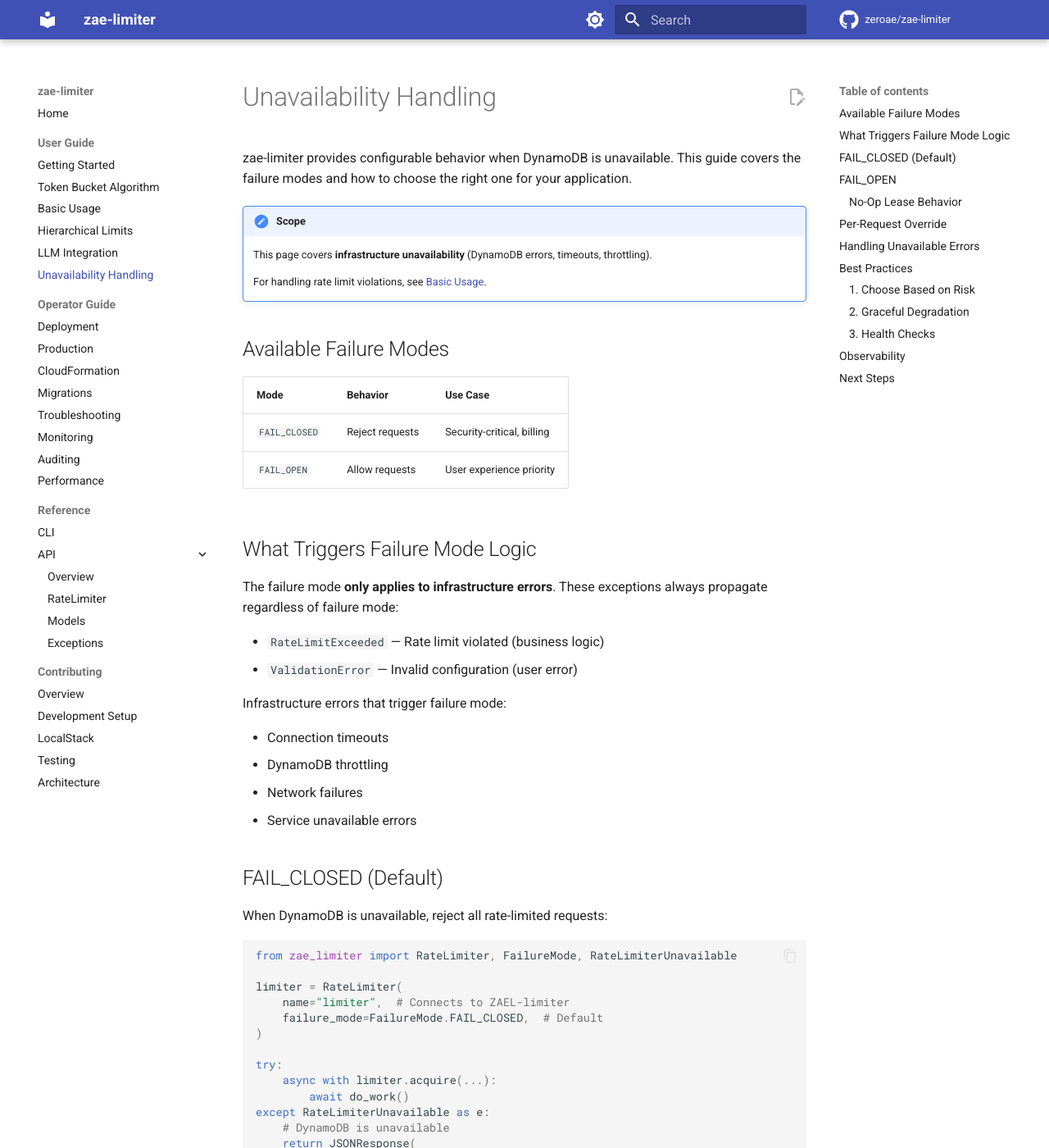
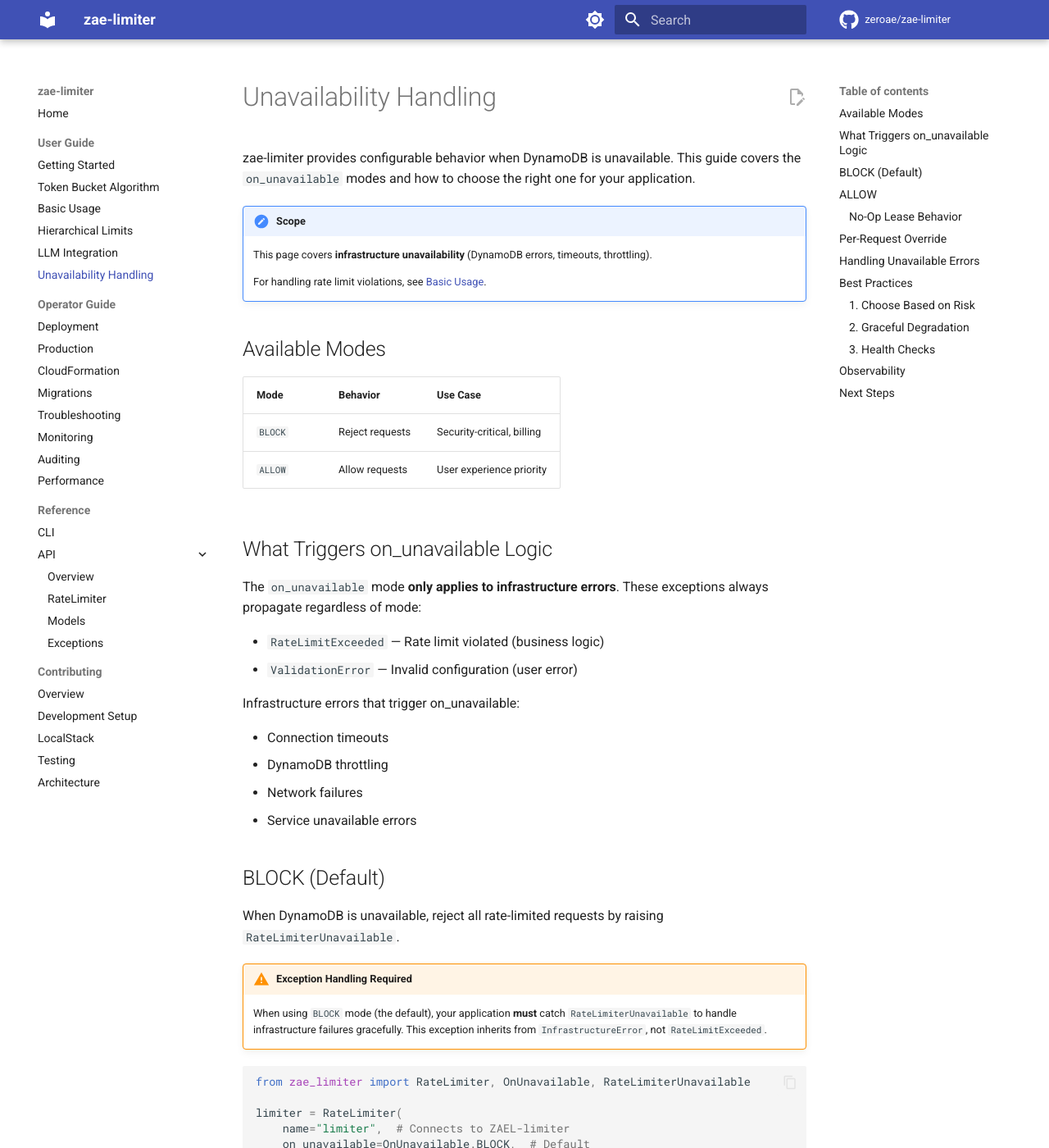
Before and after one commit to zeroae/zae-limiter, an MkDocs documentation site: the page built from docs/guide/unavailability.md, in a window 1280 px wide and 1400 px high. Shown: the whole window at 82% size. Built offline with MkDocs 1.6.1 and Material for MkDocs 9.7.7, drawn with Linux system fonts in a browser that asks for light colours; comment, search, counter and statistics services are not loaded; the version menu is left out; some of the changed text lies outside the part shown.

Commit message:
♻️ refactor(limiter): rename FailureMode to OnUnavailable
BREAKING CHANGE: Rename API for better clarity and semantic correctness.

API changes:
- `FailureMode` enum → `OnUnavailable`
- `FAIL_OPEN` → `ALLOW`
- `FAIL_CLOSED` → `BLOCK`
- `failure_mode` parameter → `on_unavailable`

Exception hierarchy change:
- `RateLimiterUnavailable` now inherits from `InfrastructureError`
  instead of `RateLimitError` (it's an infrastructure issue, not a
  rate limit violation)

The new names follow event handler conventions (on_error, on_timeout)
and clearly communicate "what happens when the service is unavailable."

Closes #125

Co-Authored-By: Claude Opus 4.5 <noreply@anthropic.com>

````diff
--- a/docs/guide/unavailability.md
+++ b/docs/guide/unavailability.md
@@ -1,50 +1,53 @@
 # Unavailability Handling
 
-zae-limiter provides configurable behavior when DynamoDB is unavailable. This guide covers the failure modes and how to choose the right one for your application.
+zae-limiter provides configurable behavior when DynamoDB is unavailable. This guide covers the `on_unavailable` modes and how to choose the right one for your application.
 
 !!! note "Scope"
     This page covers **infrastructure unavailability** (DynamoDB errors, timeouts, throttling).
 
     For handling rate limit violations, see [Basic Usage](basic-usage.md#error-handling).
 
-## Available Failure Modes
+## Available Modes
 
 | Mode | Behavior | Use Case |
 |------|----------|----------|
-| `FAIL_CLOSED` | Reject requests | Security-critical, billing |
-| `FAIL_OPEN` | Allow requests | User experience priority |
+| `BLOCK` | Reject requests | Security-critical, billing |
+| `ALLOW` | Allow requests | User experience priority |
 
-## What Triggers Failure Mode Logic
+## What Triggers on_unavailable Logic
 
-The failure mode **only applies to infrastructure errors**. These exceptions always propagate regardless of failure mode:
+The `on_unavailable` mode **only applies to infrastructure errors**. These exceptions always propagate regardless of mode:
 
 - `RateLimitExceeded` — Rate limit violated (business logic)
 - `ValidationError` — Invalid configuration (user error)
 
-Infrastructure errors that trigger failure mode:
+Infrastructure errors that trigger on_unavailable:
 
 - Connection timeouts
 - DynamoDB throttling
 - Network failures
 - Service unavailable errors
 
-## FAIL_CLOSED (Default)
+## BLOCK (Default)
 
-When DynamoDB is unavailable, reject all rate-limited requests:
+When DynamoDB is unavailable, reject all rate-limited requests by raising `RateLimiterUnavailable`.
+
+!!! warning "Exception Handling Required"
+    When using `BLOCK` mode (the default), your application **must** catch `RateLimiterUnavailable` to handle infrastructure failures gracefully. This exception inherits from `InfrastructureError`, not `RateLimitExceeded`.
 
 ```python
-from zae_limiter import RateLimiter, FailureMode, RateLimiterUnavailable
+from zae_limiter import RateLimiter, OnUnavailable, RateLimiterUnavailable
 
 limiter = RateLimiter(
     name="limiter",  # Connects to ZAEL-limiter
-    failure_mode=FailureMode.FAIL_CLOSED,  # Default
+    on_unavailable=OnUnavailable.BLOCK,  # Default
 )
 
 try:
     async with limiter.acquire(...):
         await do_work()
 except RateLimiterUnavailable as e:
-    # DynamoDB is unavailable
+    # DynamoDB is unavailable - handle degraded mode
     return JSONResponse(
         status_code=503,
         content={"error": "Service temporarily unavailable"},
@@ -58,14 +61,14 @@ except RateLimiterUnavailable as e:
 - When over-consumption has significant costs
 - Compliance requirements
 
-## FAIL_OPEN
+## ALLOW
 
 When DynamoDB is unavailable, allow requests to proceed:
 
 ```python
 limiter = RateLimiter(
     name="limiter",  # Connects to ZAEL-limiter
-    failure_mode=FailureMode.FAIL_OPEN,
+    on_unavailable=OnUnavailable.ALLOW,
 )
 
 # Requests proceed even if DynamoDB is down
@@ -82,7 +85,7 @@ async with limiter.acquire(...):
 
 ### No-Op Lease Behavior
 
-When `FAIL_OPEN` activates due to infrastructure failure:
+When `ALLOW` activates due to infrastructure failure:
 
 - A **no-op lease** is returned with no bucket entries
 - `lease.consume()`, `lease.adjust()`, and `lease.release()` silently do nothing
@@ -97,8 +100,8 @@ async def acquire_with_metrics(limiter, **kwargs):
         async with limiter.acquire(**kwargs) as lease:
             yield lease
     except Exception as e:
-        # FAIL_OPEN caught the error - we're in degraded mode
-        # This only runs if you use FAIL_CLOSED and catch manually
+        # BLOCK caught the error - we're in degraded mode
+        # This only runs if you use BLOCK and catch manually
         metrics.increment("rate_limiter.degraded")
         logger.warning(f"Rate limiter degraded: {e}")
         raise
@@ -106,13 +109,13 @@ async def acquire_with_metrics(limiter, **kwargs):
 
 ## Per-Request Override
 
-Override the default failure mode for specific requests:
+Override the default mode for specific requests:
 
 ```python
-# Default to FAIL_CLOSED
+# Default to BLOCK
 limiter = RateLimiter(
     name="limiter",  # Connects to ZAEL-limiter
-    failure_mode=FailureMode.FAIL_CLOSED,
+    on_unavailable=OnUnavailable.BLOCK,
 )
 
 # But allow this specific request to proceed
@@ -121,7 +124,7 @@ async with limiter.acquire(
     resource="api",
     limits=[...],
     consume={"requests": 1},
-    failure_mode=FailureMode.FAIL_OPEN,  # Override for this call
+    on_unavailable=OnUnavailable.ALLOW,  # Override for this call
 ) as lease:
     await do_work()
 ```
@@ -156,13 +159,13 @@ except RateLimiterUnavailable as e:
 # High-risk: billing, security
 billing_limiter = RateLimiter(
     name="billing",  # Connects to ZAEL-billing
-    failure_mode=FailureMode.FAIL_CLOSED,
+    on_unavailable=OnUnavailable.BLOCK,
 )
 
 # Lower-risk: general API
 api_limiter = RateLimiter(
     name="api",  # Connects to ZAEL-api
-    failure_mode=FailureMode.FAIL_OPEN,
+    on_unavailable=OnUnavailable.ALLOW,
 )
 ```
 
@@ -175,7 +178,7 @@ async def resilient_operation(entity_id: str):
     try:
         async with limiter.acquire(
             entity_id=entity_id,
-            failure_mode=FailureMode.FAIL_CLOSED,
+            on_unavailable=OnUnavailable.BLOCK,
             ...
         ):
             return await premium_operation()
````
Also changed, not shown: docs/api/index.md (+2 -2 lines), docs/api/limiter.md (+2 -2 lines), docs/guide/basic-usage.md (+1 -1 lines), docs/operations/dynamodb.md (+1 -1 lines), src/zae_limiter/__init__.py (+8 -8 lines), 4 other files.
